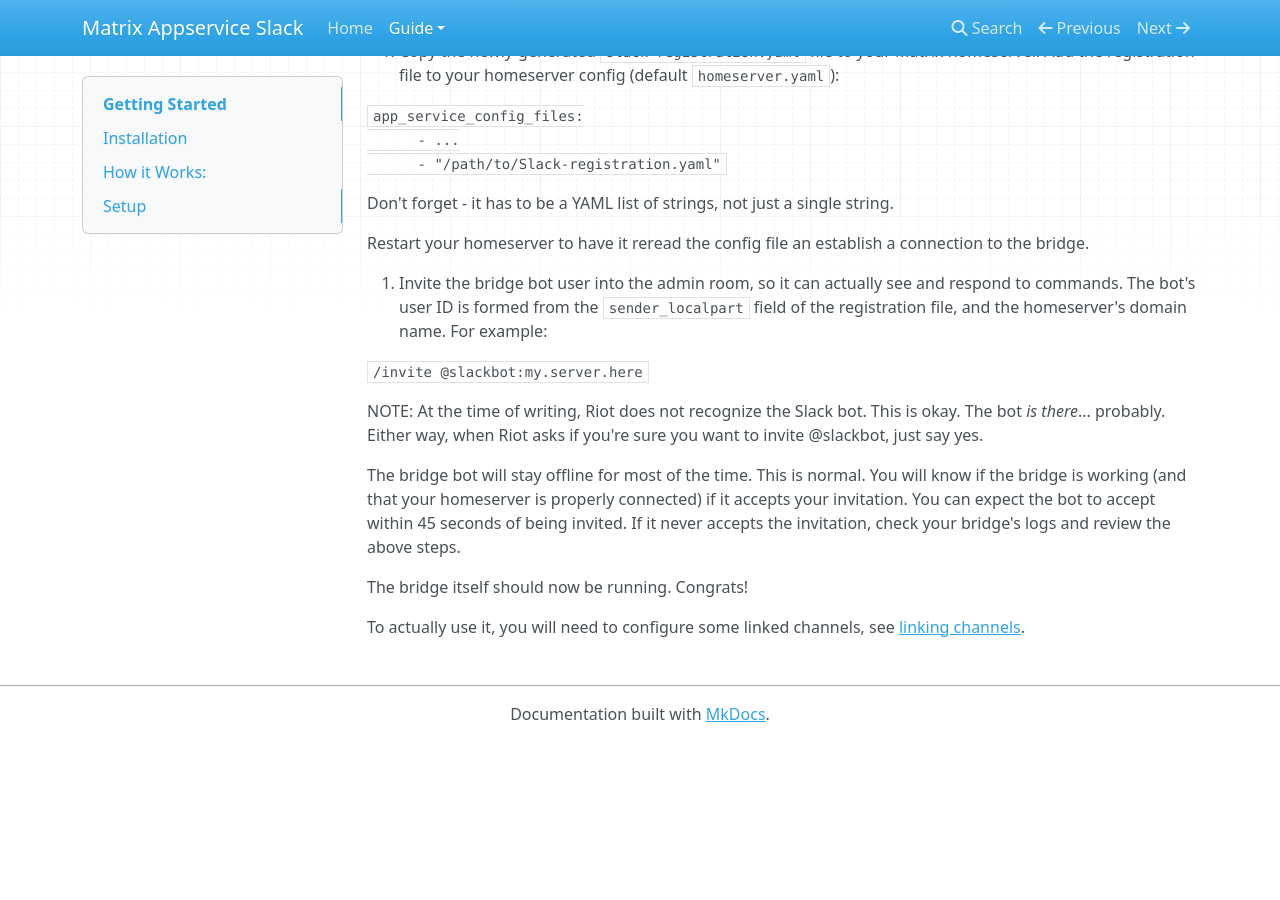
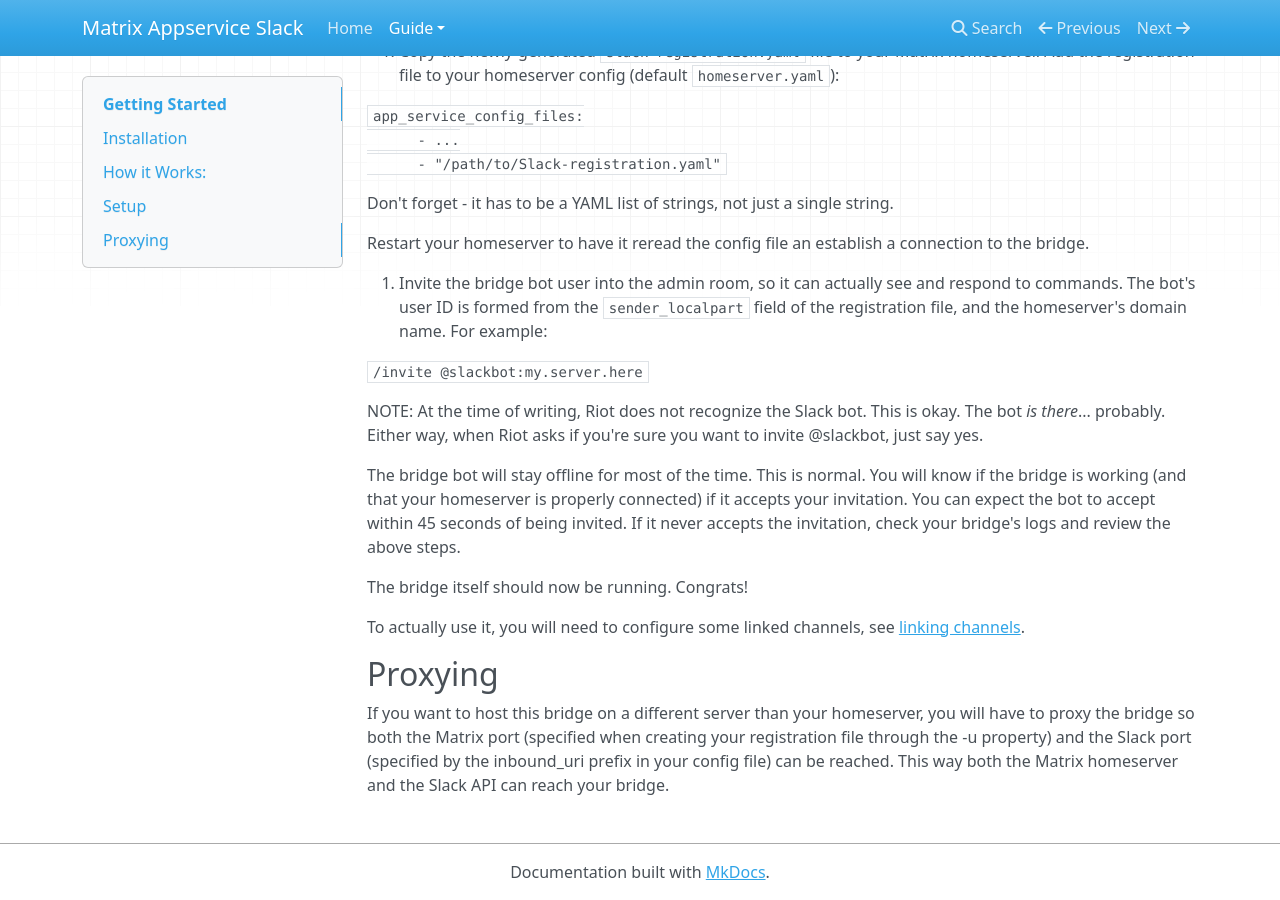
Before and after one commit to matrix-org/matrix-appservice-slack, an MkDocs documentation site: the page built from docs/getting_started.md, in a window 1280 px wide and 900 px high, scrolled down 1548 px. Built offline with MkDocs 1.6.1, drawn with Linux system fonts in a browser that asks for light colours; nearby versions of some CDN libraries; before the commit the page ends 2290 px from its top, so only the background shows below that.

Commit message:
More moving things around

```diff
--- a/docs/getting_started.md
+++ b/docs/getting_started.md
@@ -123,3 +123,11 @@
 
 To actually use it, you will need to configure some linked channels, see
 [linking channels](link_channels.md).
+
+## Proxying
+
+If you want to host this bridge on a different server than your homeserver, you will have
+to proxy the bridge so both the Matrix port (specified when creating your registration file
+through the -u property) and the Slack port (specified by the inbound_uri prefix in your
+config file) can be reached. This way both the Matrix homeserver and the Slack API can reach
+your bridge.
```
Also changed, not shown: README.md (+1 -20 lines), docs/link_channels.md (+6 -0 lines).
